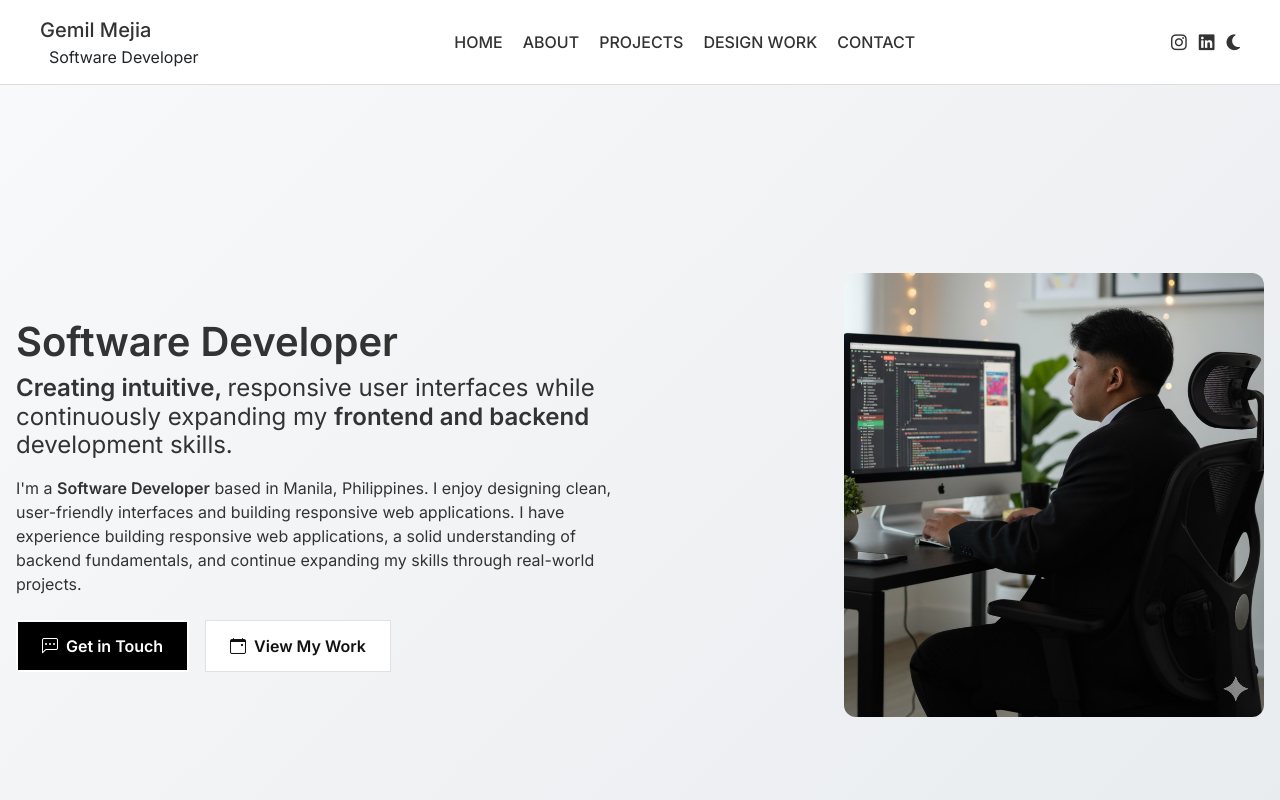
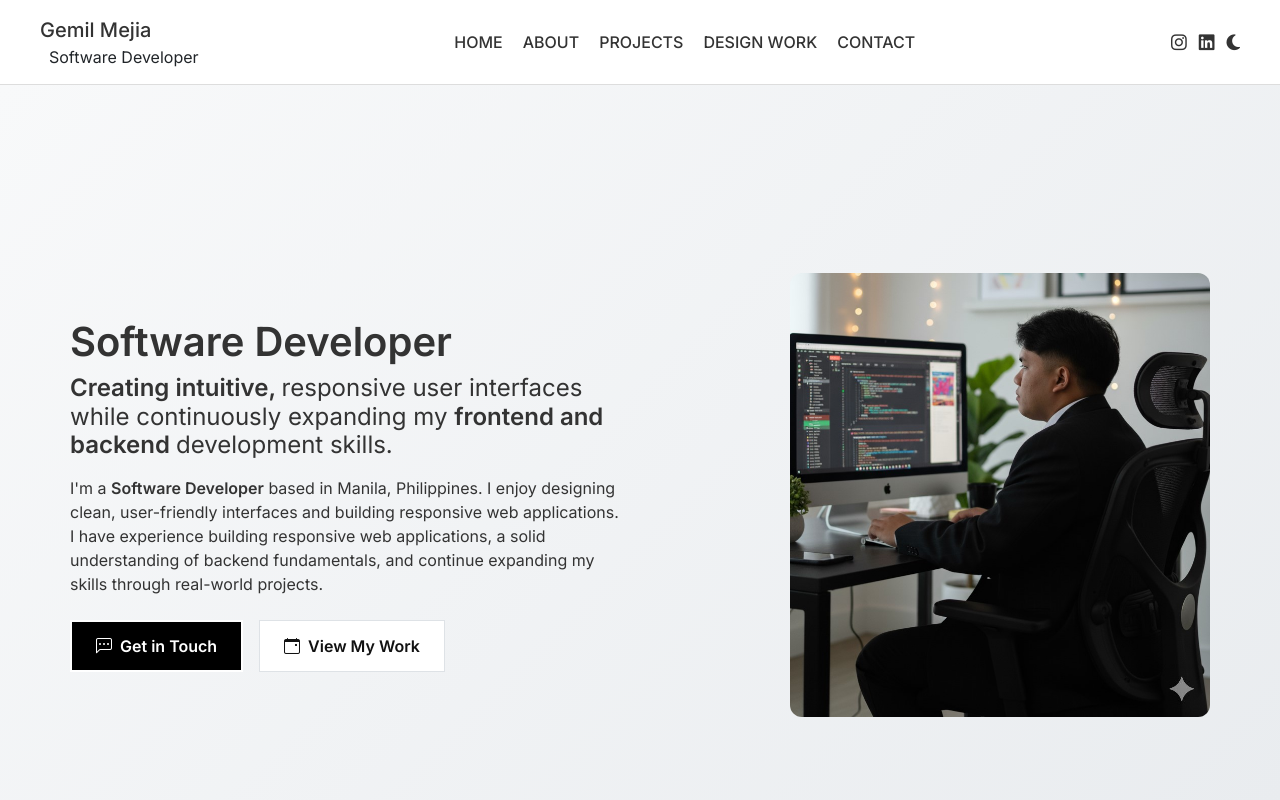
Before and after one commit to gemilmejia/portfolio, an Angular app: page / in a window 1280 px wide. Shown: the top 800 px of the page. Built offline with nearby package versions, Linux system fonts and the light colour scheme.

Commit message:
feat: Update hero container padding of image

```diff
--- a/src/app/hero/hero.component.scss
+++ b/src/app/hero/hero.component.scss
@@ -12,7 +12,7 @@
 .hero-container {
   max-width: 1320px;
   margin: 0 auto;
-  padding: 100px 16px 0px 16px;
+  padding: 100px 70px 0px 70px;
   display: flex;
   align-items: center;
   justify-content: space-between;
```
